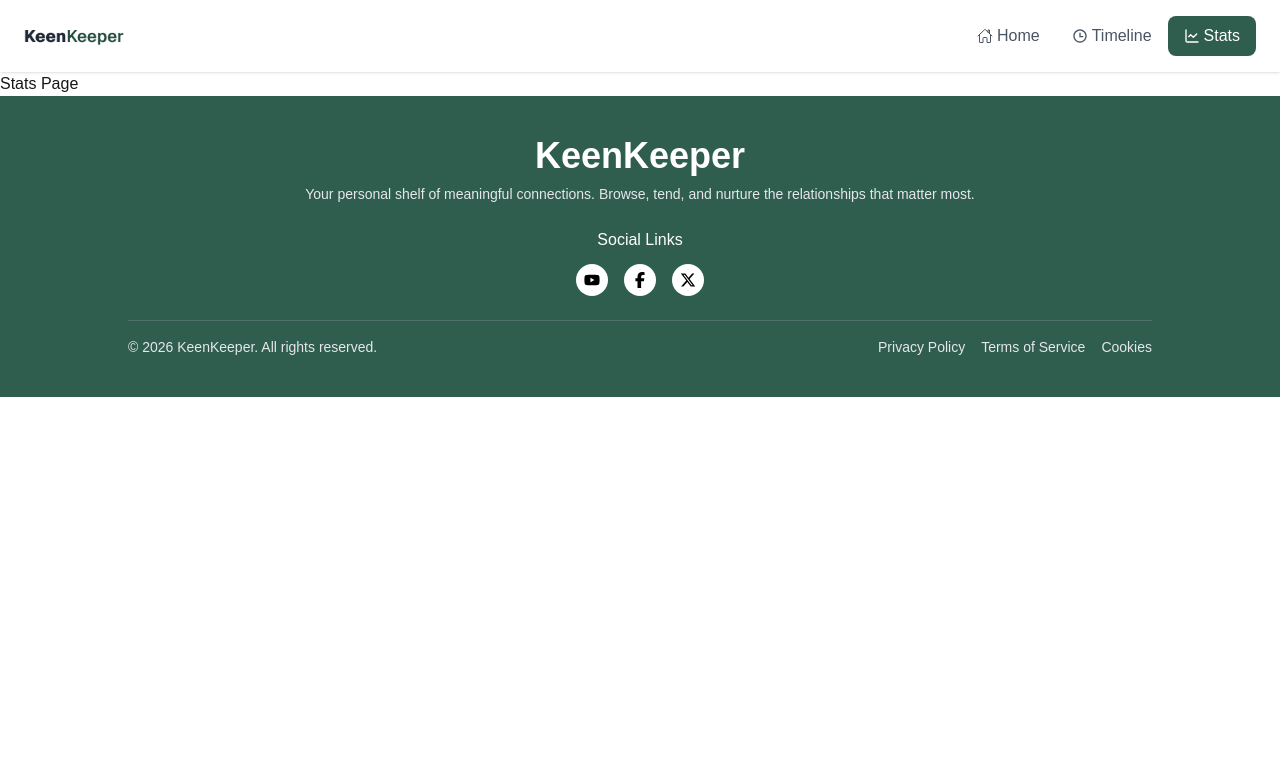
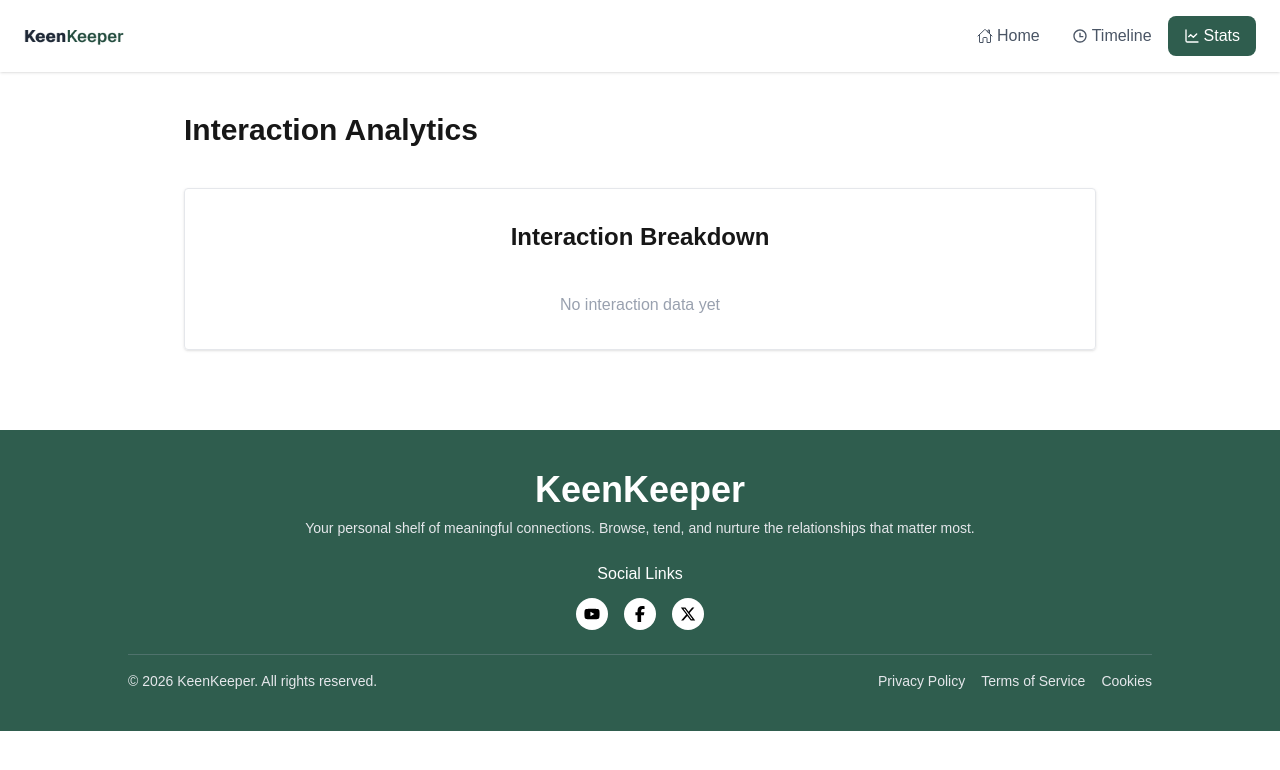
Before and after one commit to Mehedi-H-Sourov/keen-keeper-a7, a Next.js app: page /stats in a window 1280 px wide. Shown: the top 770 px of the page. Built offline with nearby package versions, Linux system fonts and the light colour scheme.

Commit message:
First Final Draft except readMe

```diff
--- a/package.json
+++ b/package.json
@@ -15,7 +15,8 @@
     "react-hot-toast": "^2.6.0",
     "react-icons": "^5.6.0",
     "react-spinners": "^0.17.0",
-    "react-toastify": "^11.0.5"
+    "react-toastify": "^11.0.5",
+    "recharts": "^3.8.1"
   },
   "devDependencies": {
     "@tailwindcss/postcss": "^4",
--- a/src/app/stats/page.jsx
+++ b/src/app/stats/page.jsx
@@ -1,7 +1,17 @@
-export default function StatsPage() {
+import StatsChart from "@/components/StatsChart";
+
+const StatsPage = () => {
   return (
-    <div>
-      <h1>Stats Page</h1>
+    <div className="w-9/12 mx-auto px-6 py-10">
+
+      <h1 className="text-3xl font-bold mb-8">
+        Interaction Analytics
+      </h1>
+
+      <StatsChart />
+
     </div>
   );
-}
+};
+
+export default StatsPage;
--- /dev/null
+++ b/src/components/StatsChart.jsx
@@ -0,0 +1,72 @@
+"use client";
+
+import { useTimeline } from "@/components/TimelineContext";
+import { useState } from "react";
+import { PieChart, Pie, Tooltip, Legend } from "recharts";
+
+const StatsChart = () => {
+  const { timeline } = useTimeline();
+  const [mounted, setMounted] = useState(false);
+
+  // Count types
+  const callCount = timeline.filter(
+    (item) => item.type === "Call"
+  ).length;
+
+  const textCount = timeline.filter(
+    (item) => item.type === "Text"
+  ).length;
+
+  const videoCount = timeline.filter(
+    (item) => item.type === "Video"
+  ).length;
+
+  // Chart data
+  const data = [
+    { name: "Call", value: callCount, fill: "#22c55e" },
+    { name: "Text", value: textCount, fill: "#3b82f6" },
+    { name: "Video", value: videoCount, fill: "#a855f7" },
+  ];
+
+
+
+  return (
+    <div className="my-10 shadow p-8 rounded border border-gray-200 space-y-2">
+
+      <h2 className="font-semibold text-2xl mb-10 text-center">
+        Interaction Breakdown
+      </h2>
+
+      {timeline.length === 0 ? (
+        <p className="text-center text-gray-400">
+          No interaction data yet
+        </p>
+      ) : (
+        <PieChart
+          style={{
+            width: "100%",
+            maxWidth: "400px",
+            margin: "auto",
+            aspectRatio: 1,
+          }}
+        >
+          <Pie
+            data={data}
+            innerRadius="70%"
+            outerRadius="100%"
+            paddingAngle={5}
+            cornerRadius={10}
+            dataKey="value"
+          />
+
+          <Tooltip />
+
+          <Legend />
+        </PieChart>
+      )}
+
+    </div>
+  );
+};
+
+export default StatsChart;
--- a/src/components/TimelineContext.jsx
+++ b/src/components/TimelineContext.jsx
@@ -5,13 +5,13 @@ import { createContext, useContext, useState, useEffect } from "react";
 const TimelineContext = createContext();
 
 export const TimelineProvider = ({ children }) => {
-  const [timeline, setTimeline] = useState([]);
-
-  // Load from localStorage
-  useEffect(() => {
-    const stored = JSON.parse(localStorage.getItem("timeline")) || [];
-
-  }, []);
+  const [timeline, setTimeline] = useState(() => {
+    if (typeof window !== "undefined") {
+      const stored = localStorage.getItem("timeline");
+      return stored ? JSON.parse(stored) : [];
+    }
+    return [];
+  });
 
   // Saving data  to localStorage whenever updating the ui....
   useEffect(() => {
```
Also changed, not shown: 1 other file (tests, documents, lock files or other folders).
